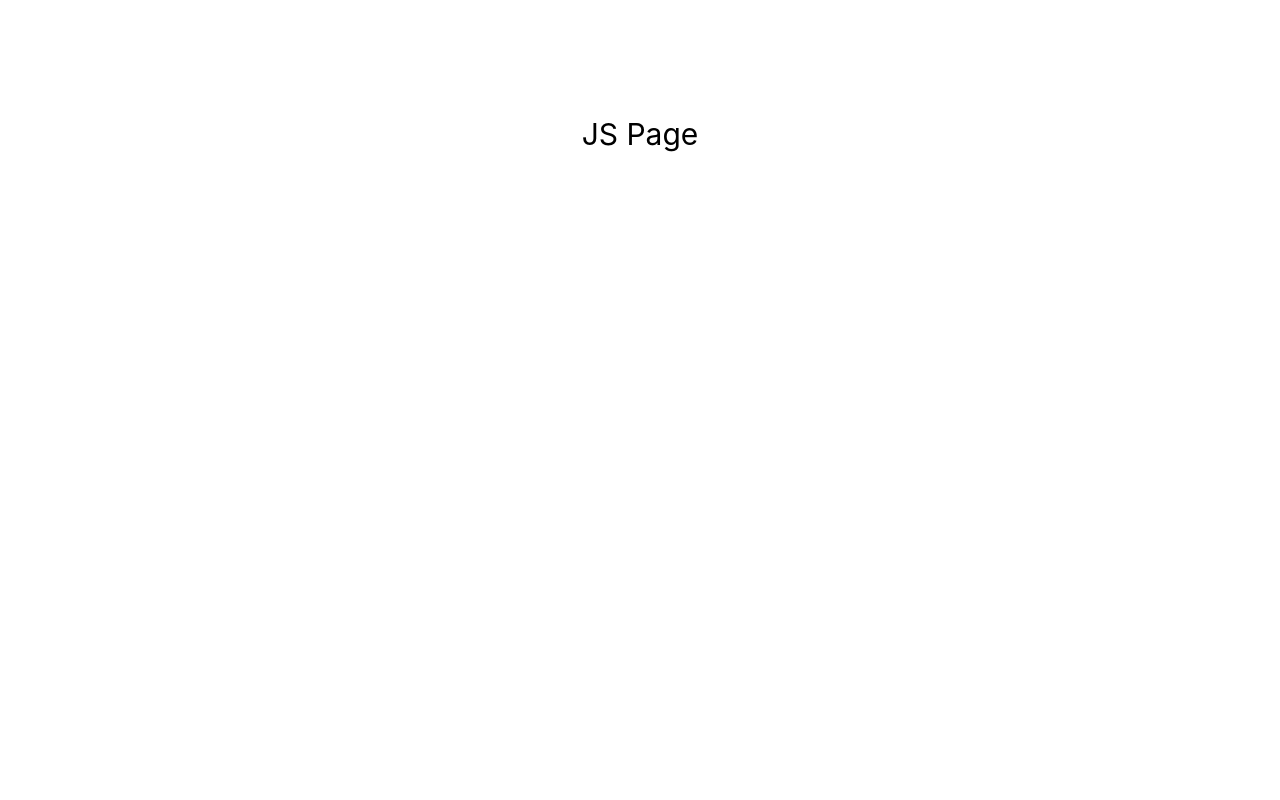
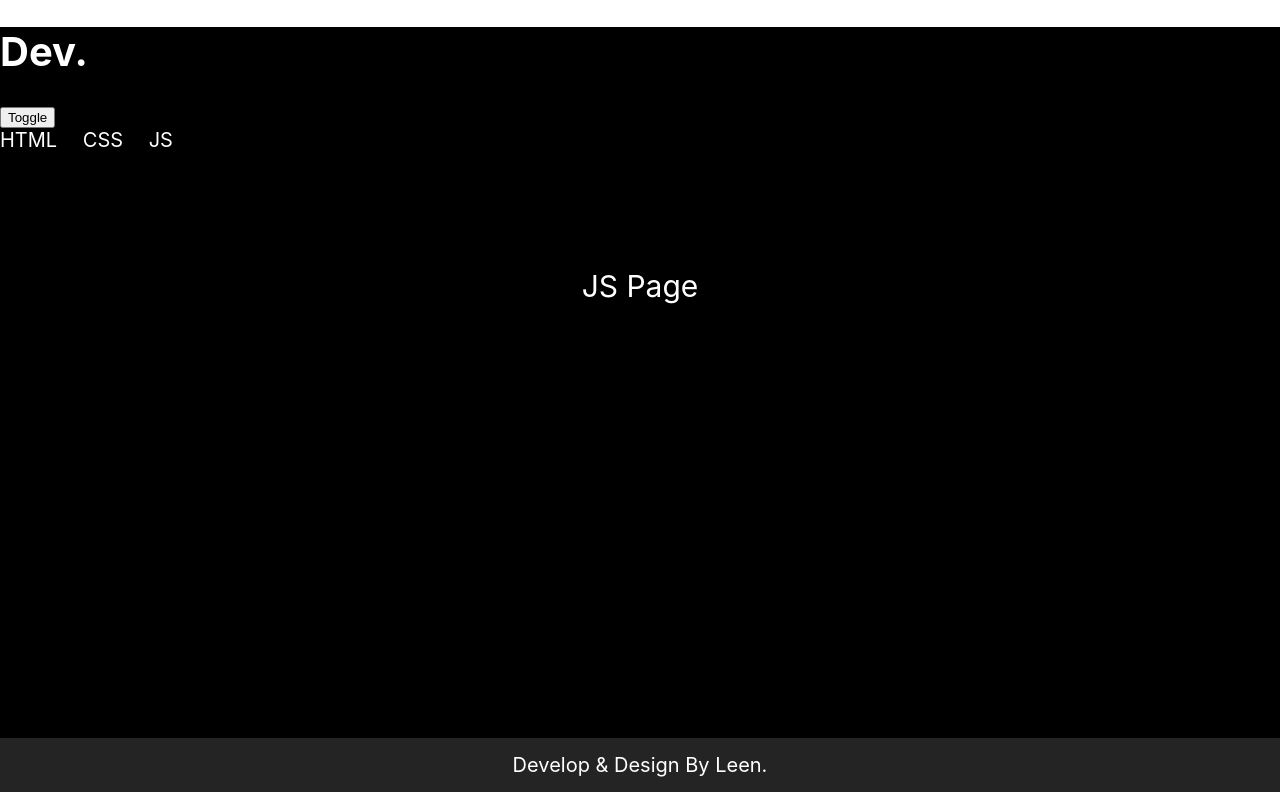
Before and after one commit to Leen-odeh3/react-training-2023, a React (Create React App) app: page /js in a window 1280 px wide. Built offline with nearby package versions, Linux system fonts and the light colour scheme.

Commit message:
usecontext hook

```diff
--- /dev/null
+++ b/src/Context/ThemeContext.jsx
@@ -0,0 +1,18 @@
+import React, { createContext, useState } from 'react';
+
+const ThemeContext = createContext(); // Fixed variable name
+
+const ThemeProvider = ({ children }) => {
+  const [dark, setDark] = useState(false);
+  const toggle = () => {
+    setDark(!dark);
+  };
+
+  return (
+    <ThemeContext.Provider value={{ dark, toggle }}>
+      {children}
+    </ThemeContext.Provider>
+  );
+};
+
+export { ThemeProvider, ThemeContext };
--- a/src/Pages/Home.jsx
+++ b/src/Pages/Home.jsx
@@ -1,15 +1,16 @@
  import React from 'react'
-import Usereducer from '../component/Usereducer/Usereducer'
-// import Main from '../component/Main'
+// import Usereducer from '../component/Usereducer/Usereducer'
+import Main from '../component/Main'
 
 // import Usestate from "../component/Usestate/Usestate"
 
 const Home = () => {
   return (
     <div>
-      {/* <Main name="Home" /> */}
+      <Main name="Home" />
+
       {/* <Usestate/> */}
-    <Usereducer/>
+    {/* <Usereducer/> */}
     </div>
   )
 }
--- /dev/null
+++ b/src/Pages/Ja.scss
@@ -0,0 +1,10 @@
+div{
+    &.dark{
+    background-color: black;
+    color: white;
+    }
+    &.light{
+        background-color: aliceblue;
+        color:#242424;
+    }
+}
--- a/src/Pages/Js.jsx
+++ b/src/Pages/Js.jsx
@@ -1,12 +1,25 @@
-import React from 'react'
-import Main from '../component/Main'
+import React, { useContext } from "react";
+import Main from "../component/Main";
+import "./Ja.scss";
+import { ThemeContext } from "../Context/ThemeContext";
 
 const Js = () => {
+  const { dark } = useContext(ThemeContext);
+
+  const c = dark ? "light" : "dark";
   return (
-    <div style={{height:"500px",textAlign:"center",fontSize:"30px",paddingTop:"86px"}}>
-   <Main name="JS"/>
+    <div
+      className={c}
+      style={{
+        height: "500px",
+        textAlign: "center",
+        fontSize: "30px",
+        paddingTop: "86px",
+      }}
+    >
+      <Main name="JS" />
     </div>
-  )
-}
+  );
+};
 
-export default Js
+export default Js;
--- a/src/Routing/index.jsx
+++ b/src/Routing/index.jsx
@@ -1,5 +1,5 @@
 import { BrowserRouter, Routes, Route } from "react-router-dom";
-// import Layout from "../Layout";
+import Layout from "../Layout";
 import Home from "../Pages/Home";
 import Css from "../Pages/Css";
 import Html from "../Pages/Html";
@@ -10,12 +10,12 @@ const Routing = () => {
   return (
     <BrowserRouter>
       <Routes>
-        {/* <Route path="/" element={<Layout />}> */}
+        <Route path="/" element={<Layout />}>
           <Route index element={<Home />} />
           <Route path="/html" element={<Html/>} />
           <Route path="/css" element={<Css/>} />
           <Route path="/js" element={<Js/>} />
-        {/* </Route> */}
+        </Route>
       </Routes>
     </BrowserRouter>
   );
--- a/src/component/Header.jsx
+++ b/src/component/Header.jsx
@@ -1,11 +1,18 @@
-import React from 'react'
+import React, { useContext } from 'react'
 import { Link, NavLink } from 'react-router-dom'
+import { ThemeContext } from '../Context/ThemeContext';
+import './Header.scss'
+
 
 const Header = () => {
+
+  const {dark,toggle}=useContext(ThemeContext);
+
+  const c= dark?'light':'dark';
   return (
-    <div style={{display:"flex",justifyContent:"space-between",
-    alignItems:"center",padding:"0px 50px",backgroundColor:"#242424",color:"white"}}>
+    <div  className={c}>
      <Link to="/"><h1>Dev. </h1></Link>
+     <button onClick={toggle}>Toggle</button>
      <div >
       <NavLink to="/html">HTML </NavLink>
       <NavLink to="/css" style={{margin:"0px 20px"}}>CSS </NavLink>
--- /dev/null
+++ b/src/component/Header.scss
@@ -0,0 +1,23 @@
+div {
+
+
+
+    &.light {
+        a {
+            color: black;
+        }
+
+        background-color: rgb(253, 253, 253);
+
+    }
+
+    &.dark {
+        background-color: black;
+
+        a {
+            color: white;
+
+        }
+    }
+
+}
--- a/src/index.css
+++ b/src/index.css
@@ -10,5 +10,4 @@ a{
   font-size: 20px;
   text-decoration: none;
   cursor: pointer;
-  color:#ffffff;
 }
--- a/src/index.js
+++ b/src/index.js
@@ -2,9 +2,12 @@ import React from 'react';
 import ReactDOM from 'react-dom/client';
 import './index.css';
 import App from './App';
+import { ThemeProvider } from './Context/ThemeContext';
 const root = ReactDOM.createRoot(document.getElementById('root'));
 root.render(
   <React.StrictMode>
+    <ThemeProvider>
     <App />
+    </ThemeProvider>
   </React.StrictMode>
 );
```
